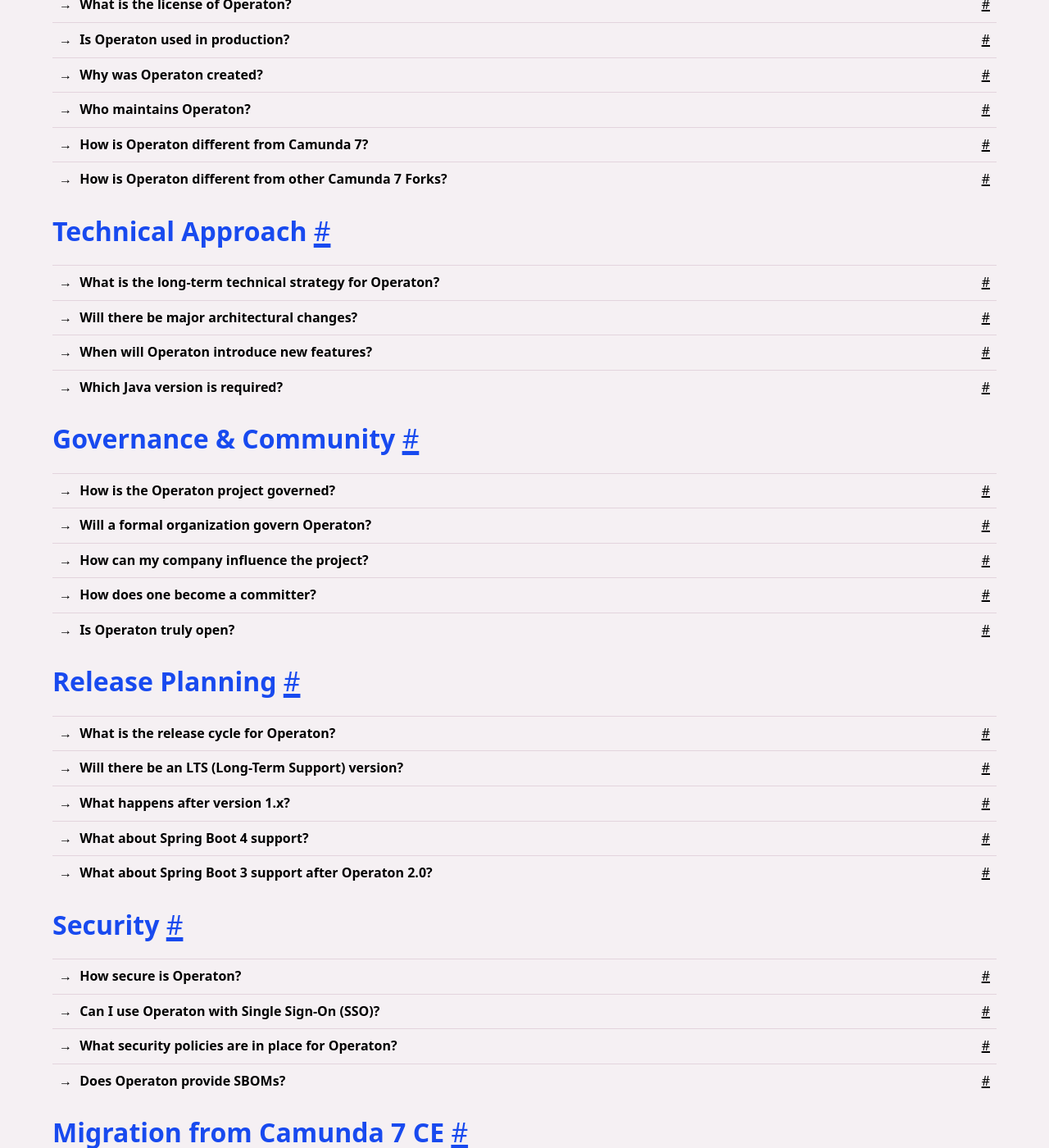
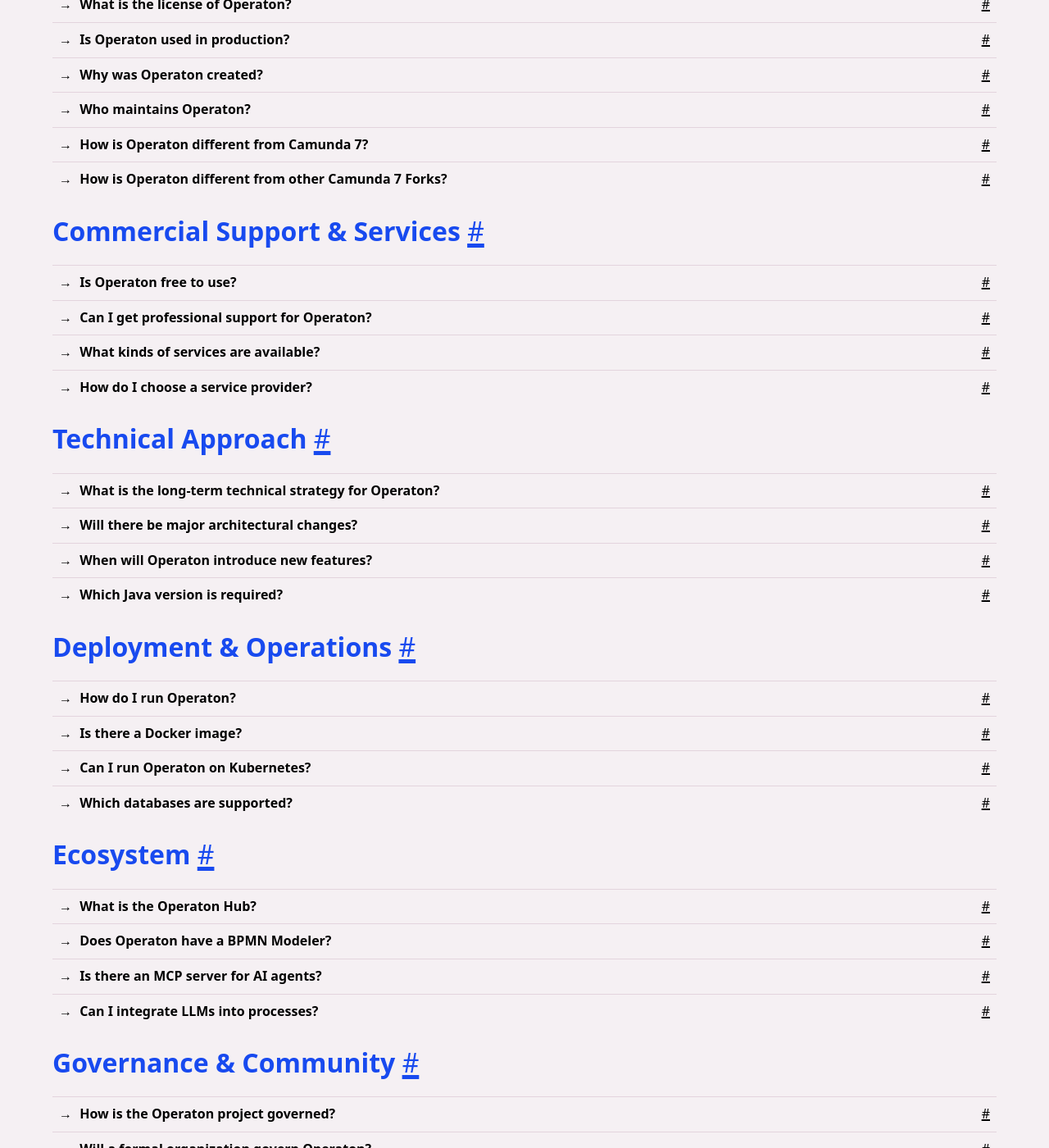
Before and after one commit to operaton/operaton.org, a Jekyll site: the page built from faq.md, in a window 1280 px wide and 1400 px high, scrolled down 348 px. Shown: the whole window at 82% size. Built offline with Jekyll 4.4.1, drawn with Linux system fonts in a browser that asks for light colours; some of the changed lines change nothing that is shown; some of the changed text lies outside the part shown.

Commit message:
feat(faq): Update FAQ, added commercial support & ecosystem

```diff
--- a/_data/faq.yml
+++ b/_data/faq.yml
@@ -20,6 +20,27 @@
   - q: How is Operaton different from other Camunda 7 Forks?
     a: Operaton is not the only fork of Camunda 7. However, it is unique in its commitment to *community ownership* and *modernization of the code base*. While Operaton is a Free Open Source Software (FOSS) project, other forks may primarily be driven by commercial interests. While they might also have their code available under an open-source license, they follow an Open Core model. There is no guarantee that the community can influence the direction of these projects.
 
+Commercial Support & Services:
+  - q: Is Operaton free to use?
+    a: >
+      Yes. Operaton is free and open-source under the Apache 2.0 license.
+      There are no license fees, no usage limits, and no commercial tier — you can use Operaton in production,
+      including for commercial purposes, at no cost.
+  - q: Can I get professional support for Operaton?
+    a: >
+      Yes. While Operaton itself is free, an international network of independent service providers
+      offers paid services — consulting, implementation, migration from Camunda 7, training, and long-term
+      maintenance with SLAs. See the [Service Providers](/service-providers) page for the full list.
+  - q: What kinds of services are available?
+    a: >
+      Listed service providers offer consulting and architecture, implementation and custom development,
+      migration from Camunda 7 CE, training and enablement, and long-term support with SLAs.
+      Coverage spans Europe, the UK, the Americas, the Middle East, and parts of Asia.
+  - q: How do I choose a service provider?
+    a: >
+      Browse the [Service Providers](/service-providers) page and filter by service type, country,
+      and area of operation. Providers are independent companies; you engage with them directly.
+
 Technical Approach:
   - q: What is the long-term technical strategy for Operaton?
     a: >
@@ -30,7 +51,42 @@
   - q: When will Operaton introduce new features?
     a: Once a *stable and reliable foundation is established*, the community will collaboratively plan future features and enhancements for later versions.
   - q: Which Java version is required?
-    a: Operaton requires a JVM >= 17 for execution.
+    a: Operaton requires a JVM >= 17. Java 17, 21, and 25 are tested per release — see the compatibility matrix on the [Roadmap](/roadmap).
+
+Deployment & Operations:
+  - q: How do I run Operaton?
+    a: >
+      You have three options: embed the engine in your Java application (Spring Boot, Quarkus, Jakarta EE),
+      use the standalone distribution, or use the official Docker images. See the [Download](/download) page.
+  - q: Is there a Docker image?
+    a: Yes. Official Docker images are published for each release. See the [Download](/download) page.
+  - q: Can I run Operaton on Kubernetes?
+    a: Yes. A Helm chart is maintained at [operaton/operaton-helm](https://github.com/operaton/operaton-helm).
+  - q: Which databases are supported?
+    a: >
+      PostgreSQL, MySQL/MariaDB, Microsoft SQL Server, Oracle, and IBM DB2 for production use; H2 for development.
+      Operaton uses the same database schema as Camunda 7 CE.
+      Supported database versions per release are listed on the [Roadmap](/roadmap).
+
+Ecosystem:
+  - q: What is the Operaton Hub?
+    a: The [Hub](/hub) is a community platform for sharing Operaton solutions, extensions, and integrations.
+  - q: Does Operaton have a BPMN Modeler?
+    a: >
+      A dedicated Operaton Modeler is in active development at
+      [operaton/operaton-modeler](https://github.com/operaton/operaton-modeler).
+      In the meantime, Camunda Modeler remains fully compatible for designing BPMN diagrams
+      and deploying them to Operaton.
+  - q: Is there an MCP server for AI agents?
+    a: >
+      Yes. The Operaton MCP server lets AI agents interact with the engine — deploying processes and decisions,
+      managing instances, querying history, and working with tasks.
+      See [operaton/operaton-mcp](https://github.com/operaton/operaton-mcp).
+  - q: Can I integrate LLMs into processes?
+    a: >
+      Yes. LLMs can be invoked from service tasks and decisions. A working example is the candidate-screening
+      use case at
+      [operaton-examples](https://github.com/operaton/operaton-examples/tree/main/examples/use-cases/candidate-screening).
 
 Governance & Community:
   - q: How is the Operaton project governed?
@@ -50,22 +106,23 @@
 
 Release Planning:
   - q: What is the release cycle for Operaton?
-    a: The general cadence for feature releases is half-yearly in April and October. Patch releases are created monthly and additionally on urgent requirement. Major releases have at least one feature release in between.
-
-  - q: Will there be an LTS (Long-Term Support) version?
     a: >
-      As an open-source project, Operaton itself does not provide LTS in the traditional sense.
-      However, the *1.x version is planned to be maintained in 2ß26*, ensuring stability and reliability for users.
-      Additionally, some companies associated with the project committers offer services, including extended maintenance and the possibility of Service Level Agreements (SLAs) for enterprises that require long-term stability.
-
-  - q: What happens after version 1.x?
-    a: After establishing a stable 1.x version, the project will *gradually modernize and evolve*. The goal is to *stay relevant for the next decade* while maintaining backward compatibility.
-
-  - q: What about Spring Boot 4 support?
-    a: SpringBoot 4 support will be provided with Operaton 2.0 (April 2026).
-
-  - q: What about Spring Boot 3 support after Operaton 2.0?
-    a: Operaton 2.0 drops support for Spring Boot 3. Thus Spring Boot 3 support is bound to Operaton 1.x.
+      Half-yearly feature releases (April and October), monthly patch releases for the current major/minor,
+      and monthly milestone previews from `main`. See the [Roadmap](/roadmap) for the live schedule.
+  - q: What is the support window for a release?
+    a: >
+      Each major/minor is supported for 6 months, until the next major/minor ships.
+      The compatibility matrix on the [Roadmap](/roadmap) shows the current support timelines per version.
+  - q: Is there an LTS (Long-Term Support) version?
+    a: >
+      Operaton itself does not offer a traditional LTS line; the rolling 6-month support window is the model.
+      Listed [Service Providers](/service-providers) can offer extended maintenance and SLAs for organizations
+      that need long-term stability.
+  - q: What happens after 1.x?
+    a: >
+      The 2.x line is the active development line; 1.x continues to receive patch releases per the [Roadmap](/roadmap).
+      Operaton aims to evolve with backward-compatible changes where possible, while modernizing the platform
+      over time.
 
 Security:
 
@@ -99,19 +156,27 @@
       2. Update your application dependencies to use Operaton instead of Camunda 7 CE.
       3. Replace the Camunda 7 CE libraries with Operaton equivalents in your build system (Maven, Gradle, etc.).
       4. Verify compatibility with your existing database schema.
-      5. Run tests to ensure process execution behaves as expected."
+      5. Run tests to ensure process execution behaves as expected.
 
-      A detailed *migration guide* will be available soon.
+
+      See the [Camunda to Operaton Migration Guide](https://docs.operaton.org/docs/documentation/update/camunda-to-operaton) for full details.
   - q: What about database compatibility?
     a: Operaton *keeps the same database schema as Camunda 7 CE*, so no database migration is required when switching.
   - q: Are there tools to assist with migration?
-    a: Yes, the community is working on migration tooling to automate dependency updates and compatibility checks.
+    a: >
+      Yes. The [migrate-from-camunda-recipe](https://github.com/operaton/migrate-from-camunda-recipe)
+      is an OpenRewrite recipe that automates dependency updates and the `org.camunda` → `org.operaton`
+      package renaming across Maven/Gradle projects.
   - q: Will Camunda Modeler still work with Operaton?
     a: Yes, you can continue using Camunda Modeler to design BPMN diagrams and deploy them to Operaton.
   - q: Does Operaton support Camunda 7 CE plugins?
     a: Operaton does support the same plugin mechanism as Camunda 7 CE. However, since namespaces have changed, the plugins will require small rewrites to use the Operaton API.
   - q: Is there commercial support available for migration?
-    a: Since Operaton is a free and open-source project, commercial support is provided by third-party companies offering consulting and migration services.
+    a: >
+      Yes. Operaton itself is free, but several listed [Service Providers](/service-providers) offer
+      paid migration services — from assessment and tooling-assisted dependency updates to full
+      hands-on migration projects. See the [Commercial Support & Services](#commercial-support-services)
+      section above for details.
 
 Participating:
   - q: How can I join the Operaton community?
```
